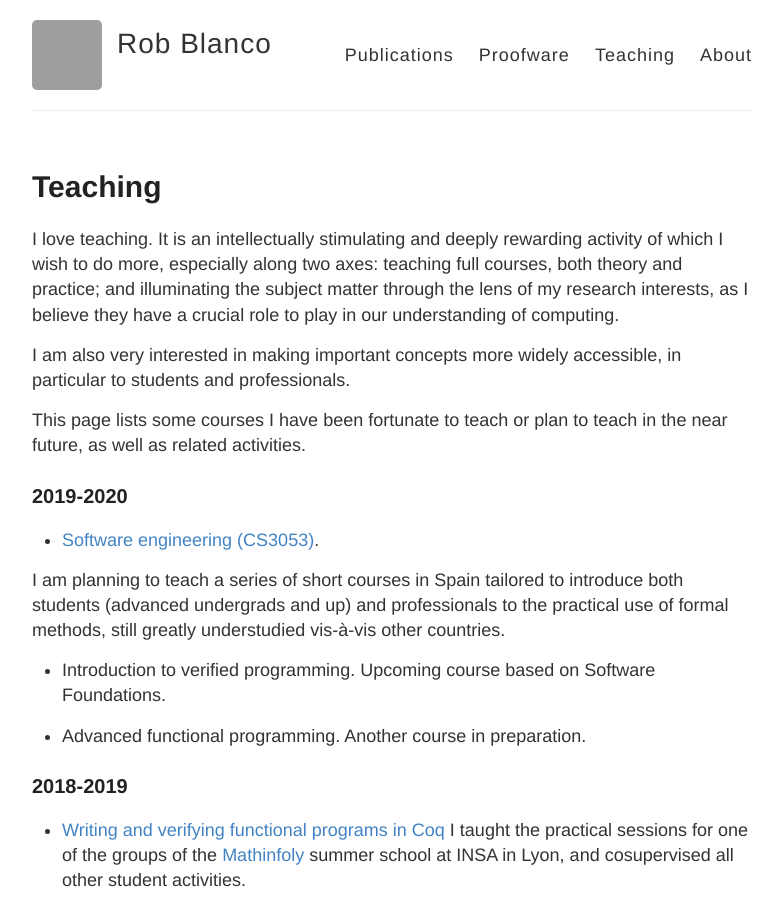
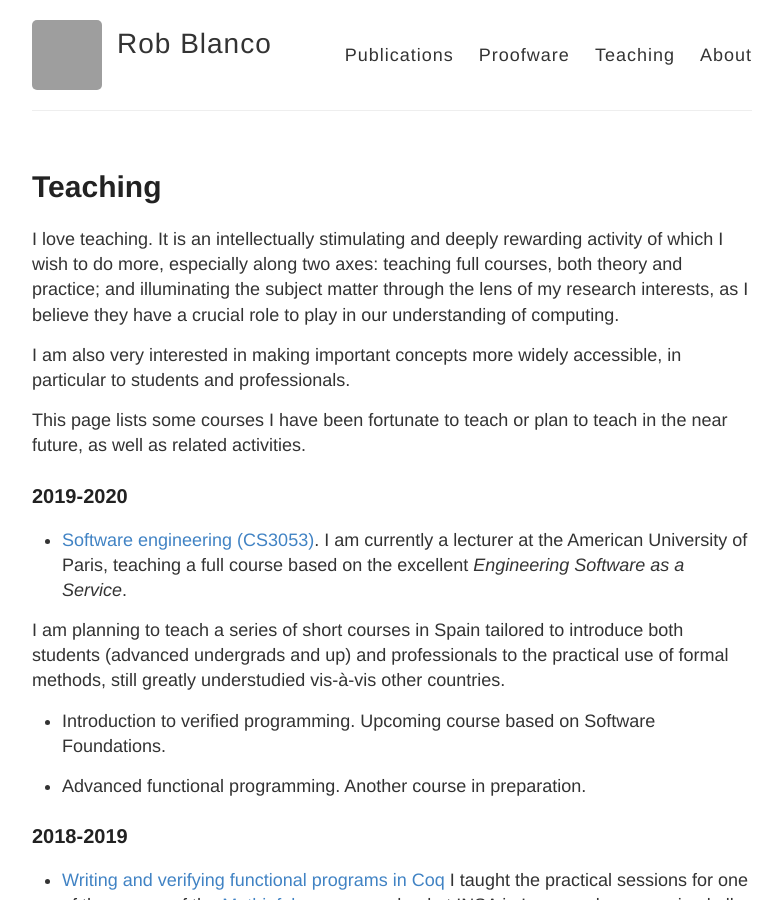
Before and after one commit to robblanco/robblanco.github.io, a Jekyll site: the page built from teaching.md, in a window 1280 px wide and 900 px high. Shown: the whole window, without its empty margins (248-1030 px from the left). Built offline with Jekyll 4.4.1, drawn with Linux system fonts in a browser that asks for light colours; grey boxes are pictures that could not be loaded.

Commit message:
Add description for CS3053

```diff
--- a/teaching.md
+++ b/teaching.md
@@ -19,6 +19,8 @@ the near future, as well as related activities.
 ### 2019-2020
 
 * [Software engineering (CS3053)](https://catalog.aup.edu/course/cs3053/spring-2020).
+  I am currently a lecturer at the American University of Paris, teaching a full
+  course based on the excellent *Engineering Software as a Service*.
 
 I am planning to teach a series of short courses in Spain tailored to introduce
 both students (advanced undergrads and up) and professionals to the practical
```
